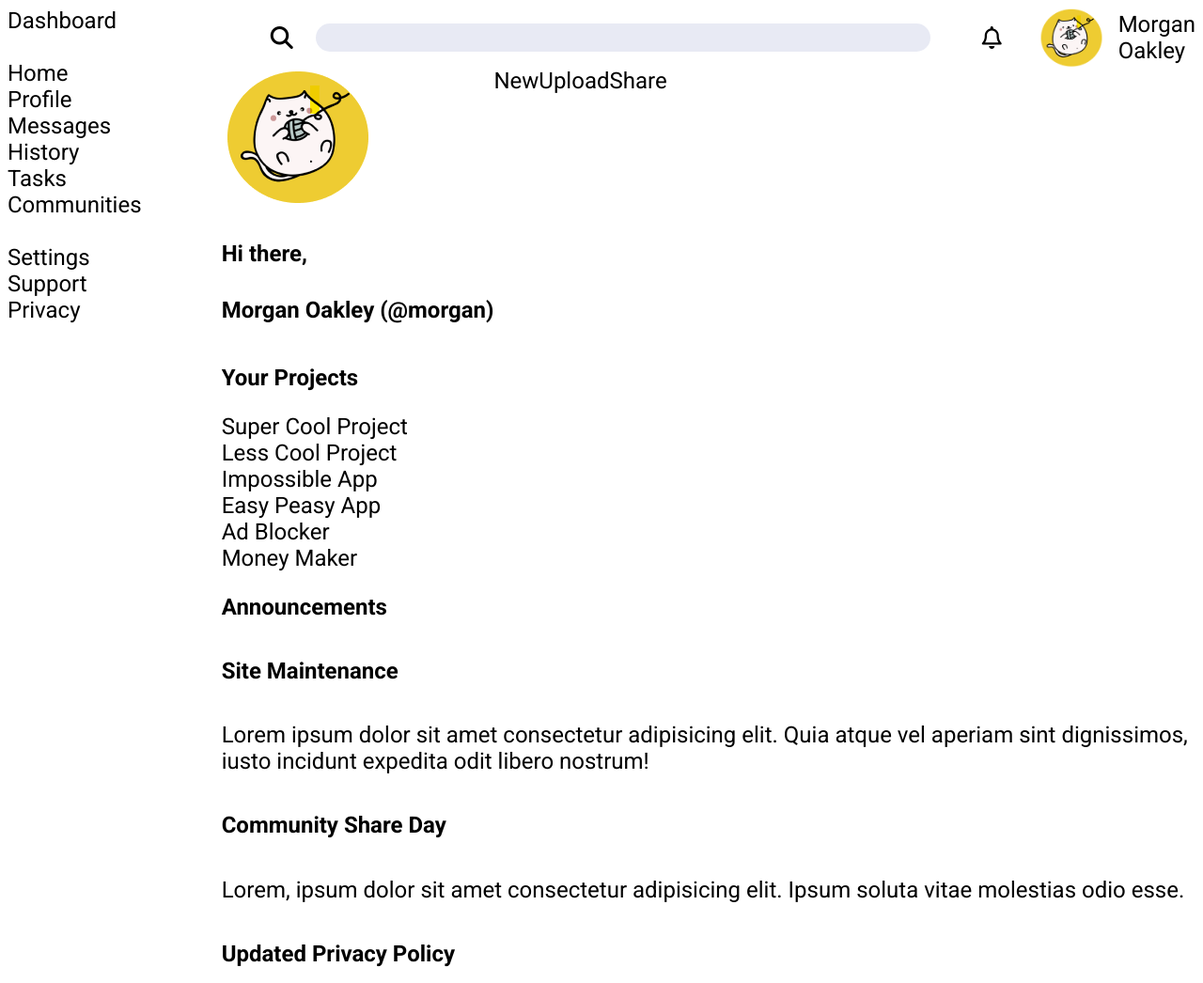
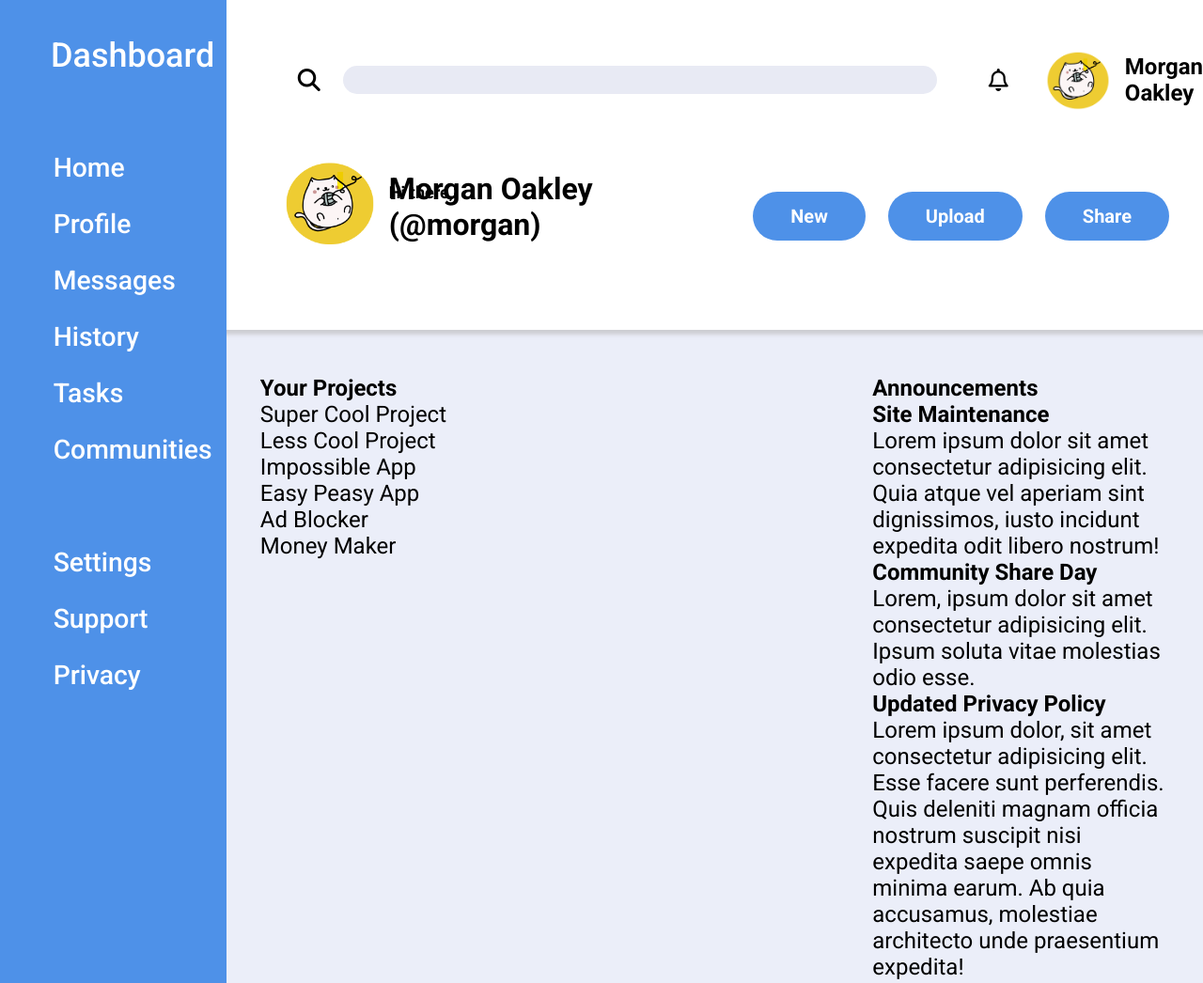
Before and after one commit to kmmoody212/admin-dash, a plain HTML site: page index.html in a window 1280 px wide. Shown: the top 1046 px of the page at 94% size. Drawn offline with Linux system fonts and the light colour scheme.

Commit message:
Completed header, completed sidebar w/o icons, moved .main elements in grid layout - KM

```diff
--- a/index.html
+++ b/index.html
@@ -20,7 +20,9 @@
     <section class="container">
       <!--SIDEBAR-->
       <section class="sidebar">
-        <div>Dashboard</div>
+        <div style="font-size: 1.5em; padding-top: 0.8em; padding-left: 1.5em">
+          Dashboard
+        </div>
         <br />
         <div>Home</div>
         <div>Profile</div>
@@ -49,18 +51,37 @@
               style="width: 70px; height: auto; justify-self: center"
             />
           </div>
-          <div>Morgan Oakley</div>
+          <div style="font-weight: 700">Morgan Oakley</div>
         </div>
+
         <div class="bottom">
-          <div class="bottom start">
-            <div><img src="catlogo.png"</div>
-            <h4>Hi there,</h4>
-            <h2>Morgan Oakley (@morgan)</h2>
+          <div
+            style="
+              grid-row: 1;
+              grid-column: 1;
+              align-self: end;
+              justify-self: center;
+            "
+          >
+            <img src="catlogo.png" style="width: 100px; position: relative" />
           </div>
+          <h4
+            style="
+              grid-column: 2;
+              grid-row: 1;
+              align-self: center;
+              font-size: 18px;
+              margin-bottom: 15%;
+              position: relative;
+            "
+          >
+            Hi there,
+          </h4>
+          <h2>Morgan Oakley (@morgan)</h2>
           <div class="btns">
-            <div>New</div>
-            <div>Upload</div>
-            <div>Share</div>
+            <button>New</button>
+            <button>Upload</button>
+            <button>Share</button>
           </div>
         </div>
       </section>
--- a/style.css
+++ b/style.css
@@ -19,6 +19,7 @@
 * {
   font-size: 24px;
   font-family: "roboto", sans-serif;
+  margin: 0;
 }
 
 .container {
@@ -27,15 +28,17 @@
   grid-template-rows: 1fr 4fr;
 }
 
-.sidebar {
-  grid-row: 1 / 3;
-}
+/* HEADER HEADER HEADER HEADER HEADER HEADER HEADER HEADER HEADER HEADER */
 
 .header {
   grid-column: 2 / 3;
   display: grid;
   grid-template-columns: 1fr;
   grid-template-rows: auto-fit auto-fit;
+  box-shadow: 0px 0px 4px 5px rgba(175, 173, 173, 0.5);
+  padding-top: 1em;
+  padding-left: 1em;
+  z-index: -5;
 }
 
 .top {
@@ -45,11 +48,11 @@
 }
 
 .top form input {
+  width: 628px;
   border: none;
   border-radius: 25px;
   background-color: rgb(232, 234, 244);
   grid-column: 2 / 3;
-  width: 650px;
 }
 
 .fa-solid.fa-magnifying-glass,
@@ -60,9 +63,78 @@
 }
 
 .bottom {
+  display: grid;
+  grid-template-columns: 125px 200px 2fr 2fr;
+  grid-template-rows: max-content;
+  padding: 1em;
+}
+
+.bottom h2 {
+  grid-column: 2 / 4;
+  grid-row: 1;
+  align-self: end;
+  font-size: 32px;
+  margin-bottom: 10px;
+  position: relative;
+}
+
+.btns {
+  grid-column: 4;
+  grid-row: 1;
+  align-self: end;
   display: flex;
 }
 
-.btns {
-  display: flex;
+.btns button {
+  color: white;
+  background-color: rgb(78, 145, 232);
+  padding: 0.7em 2em;
+  border-radius: 32px;
+  border: none;
+  font-size: 20px;
+  font-weight: 700;
+  margin: 12px;
 }
+
+/* SIDEBAR SIDEBAR SIDEBAR SIDEBAR SIDEBAR SIDEBAR SIDEBAR SIDEBAR SIDEBAR */
+
+.sidebar {
+  grid-row: 1 / 3;
+  background-color: rgb(78, 145, 232);
+  color: white;
+  line-height: 2.5em;
+  margin-left: 0;
+}
+
+.sidebar div {
+  font-size: 1.18em;
+  font-weight: 500;
+  padding-left: 2em;
+}
+
+/* MAIN MAIN MAIN MAIN MAIN MAIN MAIN MAIN MAIN MAIN MAIN MAIN MAIN MAIN  */
+
+.main {
+  display: grid;
+  grid-template-columns: 2fr 1fr;
+  grid-template-rows: 1fr 1fr;
+  gap: 20px;
+  background-color: rgb(235, 238, 249);
+  padding: 2em 1.5em;
+  z-index: -6;
+}
+
+.cards {
+  grid-column: 1;
+  grid-row: 1 / 3;
+}
+
+.anns {
+  grid-column: 2;
+  grid-row: 1;
+}
+
+.trending {
+  grid-column: 2;
+  grid-row: 2;
+}
```
